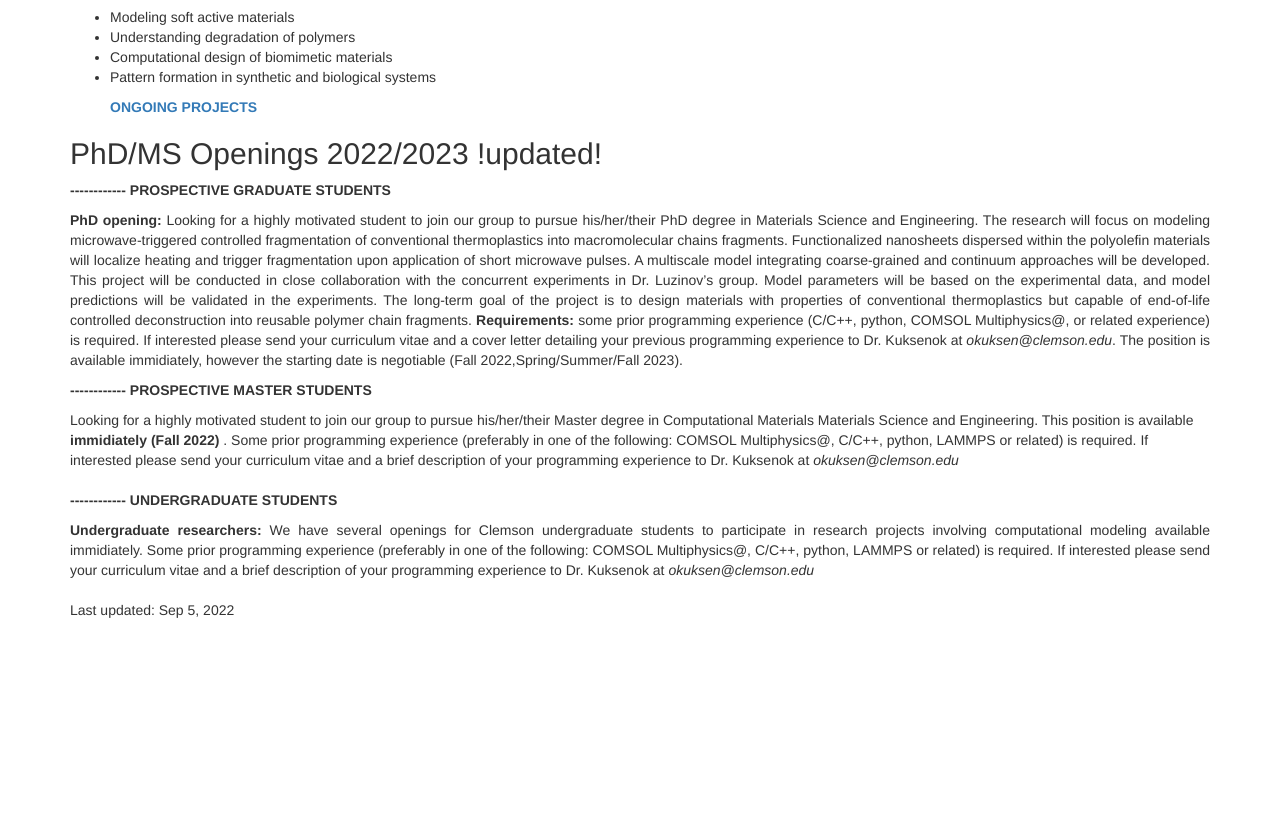
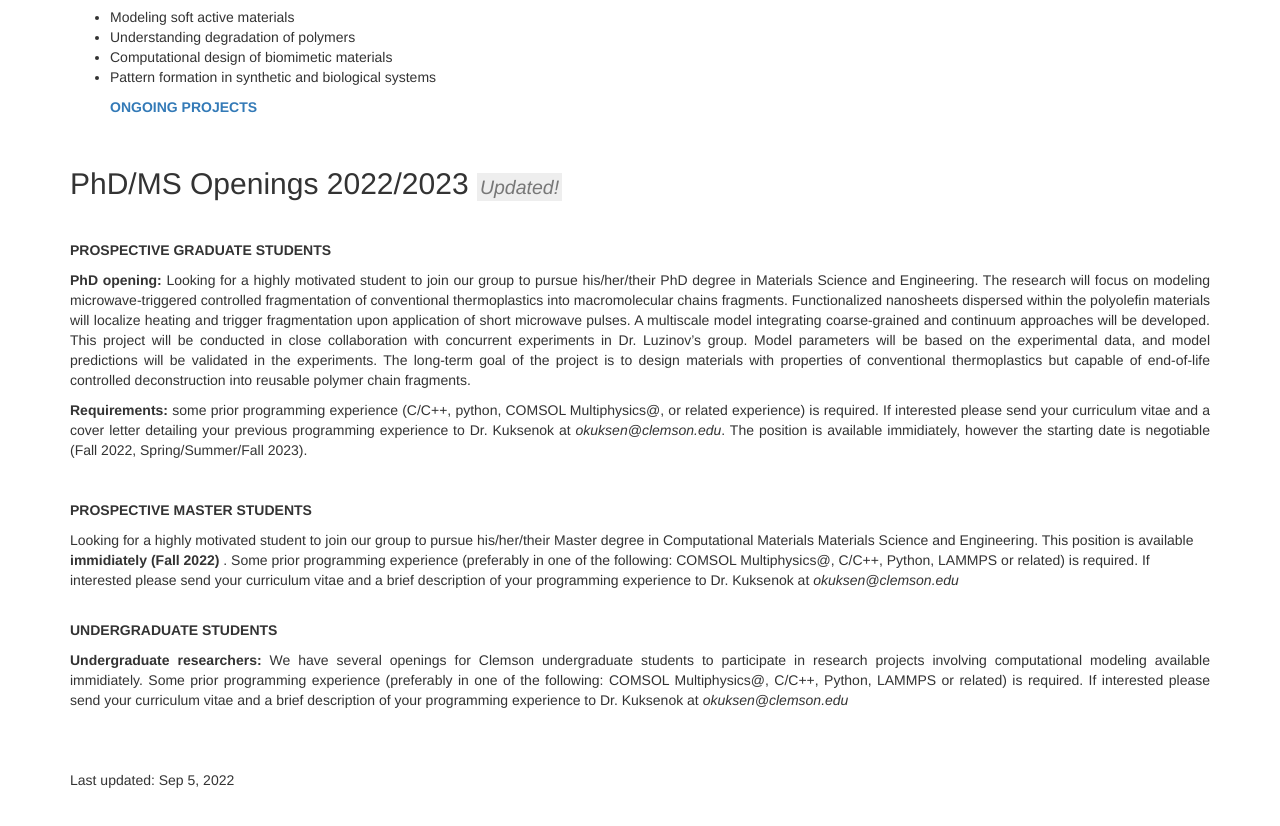
Before and after one commit to kuksenok/kuksenok.github.io, a plain HTML site: page index.html in a window 1280 px wide. Shown: the part 652-1478 px from the top of the page. Before the commit the page ends 1282 px from the top, so only its background shows below. Drawn offline with Linux system fonts and the light colour scheme.

Commit message:
Add files via upload

```diff
--- a/index.html
+++ b/index.html
@@ -121,18 +121,25 @@
 
                 </ul>
 
+<p>&nbsp;</p>
 
-<div class="h2"> PhD/MS Openings 2022/2023 !updated!</div>
+<div class="h2"> PhD/MS Openings 2022/2023 <small style="background-color:#eee; padding:3px;"><em>Updated!</em></small></div>
+<p>&nbsp;</p>
+<p><strong>PROSPECTIVE GRADUATE STUDENTS </strong> </p>
+<p><strong>PhD opening:</strong> Looking for a highly motivated student to join our group to pursue his/her/their PhD degree in Materials Science and Engineering. The research will focus on modeling microwave-triggered controlled fragmentation of conventional thermoplastics into macromolecular chains fragments. Functionalized nanosheets dispersed within the polyolefin materials will localize heating and trigger fragmentation upon application of short microwave pulses. A multiscale model integrating coarse-grained and continuum approaches will be developed. This project will be conducted in close collaboration with concurrent experiments in Dr. Luzinov’s group. Model parameters will be based on the experimental data, and model predictions will be validated in the experiments. The long-term goal of the project is to design materials with properties of conventional thermoplastics but capable of end-of-life controlled deconstruction into reusable polymer chain fragments.</p> <p><strong>Requirements:</strong> some prior programming experience (C/C++, python, COMSOL Multiphysics@, or related experience) is required. If interested please send your curriculum vitae and a cover letter detailing your previous programming experience to Dr. Kuksenok at <em>okuksen@clemson.edu</em>. The position is available immidiately, however the starting date is negotiable (Fall 2022, Spring/Summer/Fall 2023).
+<p>&nbsp;</p>
+<p><strong> PROSPECTIVE MASTER STUDENTS  </strong> </p>
+Looking for a highly motivated student to join our group to pursue his/her/their Master degree in Computational Materials Materials Science and Engineering. This position is available <b> immidiately (Fall 2022) </b>. Some prior programming experience (preferably in one of the following: COMSOL Multiphysics@, C/C++, Python, LAMMPS or related) is required. If interested please send your curriculum vitae and a brief description of your programming experience to Dr. Kuksenok at <em>okuksen@clemson.edu</em>
 
-<p><strong>------------ PROSPECTIVE GRADUATE STUDENTS </strong> </p>
-<p><strong>PhD opening:</strong> Looking for a highly motivated student to join our group to pursue his/her/their PhD degree in Materials Science and Engineering. The research will focus on modeling microwave-triggered controlled fragmentation of conventional thermoplastics into macromolecular chains fragments. Functionalized nanosheets dispersed within the polyolefin materials will localize heating and trigger fragmentation upon application of short microwave pulses. A multiscale model integrating coarse-grained and continuum approaches will be developed. This project will be conducted in close collaboration with the concurrent experiments in Dr. Luzinov’s group. Model parameters will be based on the experimental data, and model predictions will be validated in the experiments. The long-term goal of the project is to design materials with properties of conventional thermoplastics but capable of end-of-life controlled deconstruction into reusable polymer chain fragments. <strong>Requirements:</strong> some prior programming experience (C/C++, python, COMSOL Multiphysics@, or related experience) is required. If interested please send your curriculum vitae and a cover letter detailing your previous programming experience to Dr. Kuksenok at <em>okuksen@clemson.edu</em>. The position is available immidiately, however the starting date is negotiable (Fall 2022,Spring/Summer/Fall 2023).
-<p><strong> ------------ PROSPECTIVE MASTER STUDENTS  </strong> </p>
-Looking for a highly motivated student to join our group to pursue his/her/their Master degree in Computational Materials Materials Science and Engineering. This position is available <b> immidiately (Fall 2022) </b>. Some prior programming experience (preferably in one of the following: COMSOL Multiphysics@, C/C++, python, LAMMPS or related) is required. If interested please send your curriculum vitae and a brief description of your programming experience to Dr. Kuksenok at <em>okuksen@clemson.edu</em>
+<p>&nbsp;</p>
+<p><strong> UNDERGRADUATE STUDENTS  </strong> </p>
+<p><strong>Undergraduate researchers:</strong>    We have several openings for Clemson undergraduate students to participate in research projects involving computational modeling available immidiately. Some prior programming experience (preferably in one of the following: COMSOL Multiphysics@, C/C++, Python, LAMMPS or related) is required. If interested please send your curriculum vitae and a brief description of your programming experience to Dr. Kuksenok at <em>okuksen@clemson.edu</em>
 <br></br>
-<p><strong>------------ UNDERGRADUATE STUDENTS  </strong> </p>
-<p><strong>Undergraduate researchers:</strong>    We have several openings for Clemson undergraduate students to participate in research projects involving computational modeling available immidiately. Some prior programming experience (preferably in one of the following: COMSOL Multiphysics@, C/C++, python, LAMMPS or related) is required. If interested please send your curriculum vitae and a brief description of your programming experience to Dr. Kuksenok at <em>okuksen@clemson.edu</em>
-<br></br>
-Last updated: Sep 5, 2022
+
+<p>&nbsp;</p>
+<p>Last updated: Sep 5, 2022</p>
+
+<p>&nbsp;</p>
 
 
 <!--        <div class="h2">In the Press</div>
```
